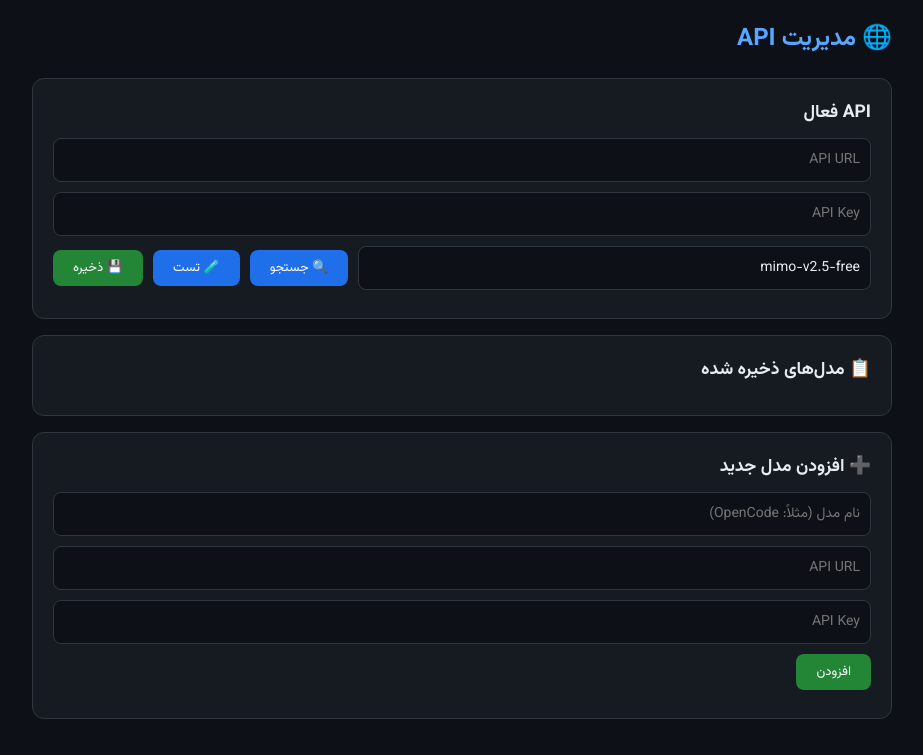
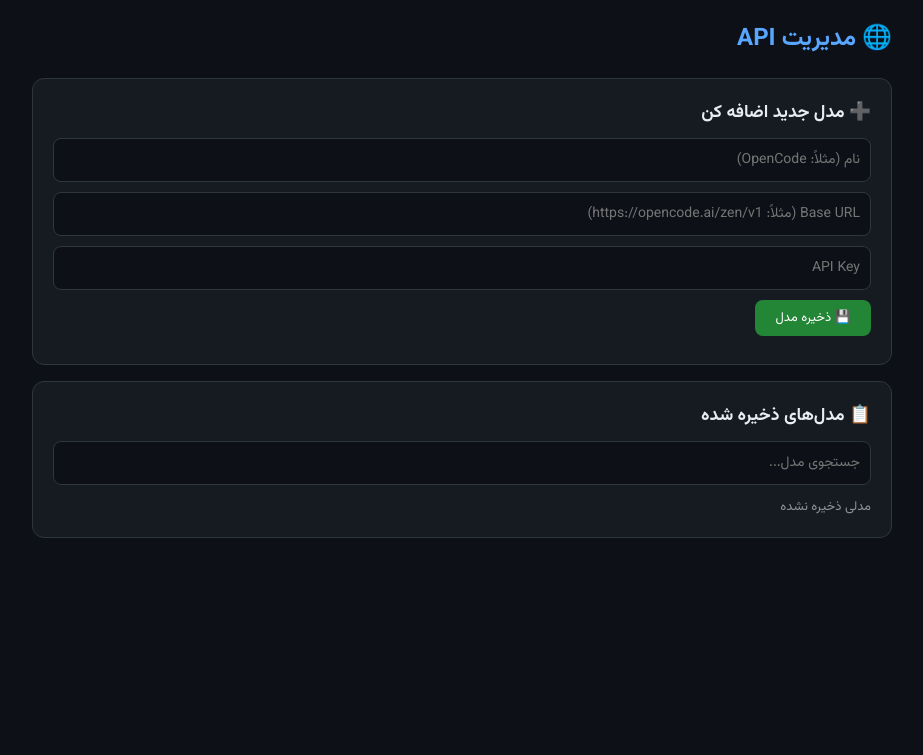
Before and after one commit to areniti/lazarus, a Flask app: page /admin/settings/api in a window 1280 px wide. Shown: the part 50-805 px from the top of the page, without its empty margins (178-1101 px from the left). After the commit the page ends 588 px from the top, so only its background shows below. Run offline with Flask 3, Linux system fonts and the light colour scheme; the visitor is signed in with stand-in values (Sample User, id 1); data that the repository does not hold is empty.

Commit message:
v5.5.3 - Simpler API page: one section, list with search/test/select

```diff
--- a/pyproject.toml
+++ b/pyproject.toml
@@ -4,7 +4,7 @@ build-backend = "setuptools.build_meta"
 
 [project]
 name = "lazarus-cms"
-version = "5.5.2"
+version = "5.5.3"
 description = "AI-Powered CMS with CPU-like Architecture"
 requires-python = ">=3.10"
 dependencies = [
--- a/src/lazarus/web/templates/api_settings.html
+++ b/src/lazarus/web/templates/api_settings.html
@@ -3,108 +3,99 @@
 {% block content %}
 <h1>🌐 مدیریت API</h1>
 
-<!-- API فعال -->
+<!-- فرم اضافه کردن -->
 <div class="card">
-    <h3>API فعال</h3>
-    <input type="text" id="api_url" value="{{ config.api.url }}" placeholder="API URL">
-    <input type="text" id="api_key" value="{{ config.api.key }}" placeholder="API Key">
-    <div class="row">
-        <input type="text" id="api_model" value="{{ config.api.model }}" placeholder="Model name" oninput="filterModels()">
-        <button class="btn btn-blue" onclick="fetchModels()">🔍 جستجو</button>
-        <button class="btn btn-blue" onclick="testModel()">🧪 تست</button>
-        <button class="btn" onclick="saveActiveApi()">💾 ذخیره</button>
-    </div>
-    <div id="search_results" style="background:#0d1117;border:1px solid #30363d;border-radius:8px;margin-top:8px;max-height:200px;overflow-y:auto;display:none;"></div>
-    <div id="status" class="mt-1"></div>
+    <h3>➕ مدل جدید اضافه کن</h3>
+    <input type="text" id="new_name" placeholder="نام (مثلاً: OpenCode)">
+    <input type="text" id="new_url" placeholder="Base URL (مثلاً: https://opencode.ai/zen/v1)">
+    <input type="text" id="new_key" placeholder="API Key">
+    <button class="btn" onclick="addModel()">💾 ذخیره مدل</button>
+    <div id="add_status" class="mt-1"></div>
 </div>
 
-<!-- مدل‌های ذخیره شده -->
+<!-- لیست مدل‌ها -->
 <div class="card">
     <h3>📋 مدل‌های ذخیره شده</h3>
+    <input type="text" id="search_box" placeholder="جستجوی مدل..." oninput="filterModels()" style="margin-bottom:12px;">
     <div id="models_list"></div>
-</div>
-
-<!-- افزودن مدل جدید -->
-<div class="card">
-    <h3>➕ افزودن مدل جدید</h3>
-    <input type="text" id="new_model_name" placeholder="نام مدل (مثلاً: OpenCode)">
-    <input type="text" id="new_model_url" placeholder="API URL">
-    <input type="text" id="new_model_key" placeholder="API Key">
-    <button class="btn" onclick="addModel()">افزودن</button>
-    <div id="add_status" class="mt-1"></div>
 </div>
 
 <script>
 let allModels = [];
 
-function fetchModels() {
-    const status = document.getElementById('status');
-    status.innerHTML = '⏳ در حال دریافت...';
-    fetch('/api/fetch-models', {method:'POST', headers:{'Content-Type':'application/json'},
-        body:JSON.stringify({api_url:document.getElementById('api_url').value, api_key:document.getElementById('api_key').value})})
+function loadModels() {
+    fetch('/api/models-list').then(r=>r.json()).then(d=>{
+        allModels = d.models || [];
+        renderModels(allModels);
+    });
+}
+
+function renderModels(models) {
+    const box = document.getElementById('models_list');
+    if (!models.length) {
+        box.innerHTML = '<p class="text-muted">مدلی ذخیره نشده</p>';
+        return;
+    }
+    box.innerHTML = models.map((m,i) => `
+        <div style="padding:12px;border-bottom:1px solid #30363d;display:flex;justify-content:space-between;align-items:center;">
+            <div>
+                <strong>${m.name}</strong><br>
+                <span class="text-muted">${m.url.substring(0,40)}...</span>
+            </div>
+            <div style="display:flex;gap:6px;">
+                <button class="btn btn-sm btn-blue" onclick="testModel('${i}')">🧪 تست</button>
+                <button class="btn btn-sm" onclick="selectModel(${i})">✅ انتخاب</button>
+                <button class="btn btn-sm btn-red" onclick="removeModel(${i})">🗑️</button>
+            </div>
+        </div>
+    `).join('');
+}
+
+function filterModels() {
+    const q = document.getElementById('search_box').value.toLowerCase();
+    const filtered = allModels.filter(m => m.name.toLowerCase().includes(q) || m.url.toLowerCase().includes(q));
+    renderModels(filtered);
+}
+
+function addModel() {
+    const name = document.getElementById('new_name').value;
+    const url = document.getElementById('new_url').value;
+    const key = document.getElementById('new_key').value;
+    const status = document.getElementById('add_status');
+    if (!name || !url || !key) { status.innerHTML = '<span class="error">همه فیلدها الزامیه</span>'; return; }
+    fetch('/api/add-model', {method:'POST', headers:{'Content-Type':'application/json'}, body:JSON.stringify({name, url, key})})
     .then(r=>r.json()).then(d=>{
-        if(d.models && d.models.length > 0) {
-            allModels = d.models;
-            document.getElementById('api_model').value = d.models[0];
-            status.innerHTML = '<span class="success">✅ ' + d.models.length + ' مدل پیدا شد</span>';
-            filterModels();
+        if (d.ok) {
+            status.innerHTML = '<span class="success">✅ ذخیره شد</span>';
+            document.getElementById('new_name').value = '';
+            document.getElementById('new_url').value = '';
+            document.getElementById('new_key').value = '';
+            loadModels();
         } else {
-            status.innerHTML = '<span class="error">❌ ' + (d.error||'خطا') + '</span>';
+            status.innerHTML = '<span class="error">❌ ' + d.error + '</span>';
         }
     });
 }
 
-function filterModels() {
-    const q = document.getElementById('api_model').value.toLowerCase();
-    const box = document.getElementById('search_results');
-    if (!q || allModels.length === 0) { box.style.display = 'none'; return; }
-    const matches = allModels.filter(m => m.toLowerCase().includes(q)).slice(0, 10);
-    if (matches.length === 0) { box.style.display = 'none'; return; }
-    box.innerHTML = matches.map(m => '<div style="padding:8px 12px;cursor:pointer;border-bottom:1px solid #30363d;" onclick="selectModel(\\''+m+'\\')">'+m+'</div>').join('');
-    box.style.display = 'block';
-}
-
-function selectModel(m) {
-    document.getElementById('api_model').value = m;
-    document.getElementById('search_results').style.display = 'none';
-}
-
-function testModel() {
-    const status = document.getElementById('status');
+function testModel(i) {
+    const m = allModels[i];
+    if (!m) return;
+    const url = document.getElementById('new_url').value || m.url;
+    const key = document.getElementById('new_key').value || m.key;
+    const status = document.getElementById('add_status');
     status.innerHTML = '⏳ تست...';
-    fetch('/api/test-model', {method:'POST', headers:{'Content-Type':'application/json'},
-        body:JSON.stringify({api_url:document.getElementById('api_url').value, api_key:document.getElementById('api_key').value, model:document.getElementById('api_model').value})})
+    fetch('/api/test-model', {method:'POST', headers:{'Content-Type':'application/json'}, body:JSON.stringify({api_url:m.url, api_key:m.key, model:m.name})})
     .then(r=>r.json()).then(d=>{
-        if(d.ok) status.innerHTML = '<span class="success">✅ ' + d.response + '</span>';
-        else status.innerHTML = '<span class="error">❌ ' + d.error + '</span>';
+        status.innerHTML = d.ok ? '<span class="success">✅ ' + d.response + '</span>' : '<span class="error">❌ ' + d.error + '</span>';
     });
 }
 
-function saveActiveApi() {
-    fetch('/api/save-api', {method:'POST', headers:{'Content-Type':'application/json'},
-        body:JSON.stringify({api_url:document.getElementById('api_url').value, api_key:document.getElementById('api_key').value, api_model:document.getElementById('api_model').value})})
+function selectModel(i) {
+    const m = allModels[i];
+    if (!m) return;
+    fetch('/api/save-api', {method:'POST', headers:{'Content-Type':'application/json'}, body:JSON.stringify({api_url:m.url, api_key:m.key, api_model:m.name})})
     .then(r=>r.json()).then(d=>{
-        document.getElementById('status').innerHTML = d.ok ? '<span class="success">✅ ذخیره شد</span>' : '<span class="error">❌ ' + d.error + '</span>';
-    });
-}
-
-function addModel() {
-    const name = document.getElementById('new_model_name').value;
-    const url = document.getElementById('new_model_url').value;
-    const key = document.getElementById('new_model_key').value;
-    const status = document.getElementById('add_status');
-    if (!name || !url || !key) { status.innerHTML = '<span class="error">همه فیلدها الزامی است</span>'; return; }
-    fetch('/api/add-model', {method:'POST', headers:{'Content-Type':'application/json'}, body:JSON.stringify({name, url, key})})
-    .then(r=>r.json()).then(d=>{
-        if(d.ok) {
-            status.innerHTML = '<span class="success">✅ اضافه شد</span>';
-            document.getElementById('new_model_name').value = '';
-            document.getElementById('new_model_url').value = '';
-            document.getElementById('new_model_key').value = '';
-            loadModels();
-        } else {
-            status.innerHTML = '<span class="error">❌ ' + d.error + '</span>';
-        }
+        document.getElementById('add_status').innerHTML = d.ok ? '<span class="success">✅ مدل فعال شد: ' + m.name + '</span>' : '<span class="error">❌ ' + d.error + '</span>';
     });
 }
 
@@ -113,23 +104,6 @@ function removeModel(i) {
     .then(r=>r.json()).then(()=>loadModels());
 }
 
-function selectSaved(url, key, model) {
-    document.getElementById('api_url').value = url;
-    document.getElementById('api_key').value = key;
-    document.getElementById('api_model').value = model;
-}
-
-function loadModels() {
-    fetch('/api/models-list').then(r=>r.json()).then(d=>{
-        const box = document.getElementById('models_list');
-        if (!d.models || d.models.length === 0) {
-            box.innerHTML = '<p class="text-muted">مدلی ذخیره نشده</p>';
-            return;
-        }
-        box.innerHTML = d.models.map((m,i) => '<div style="display:flex;justify-content:space-between;padding:8px 0;border-bottom:1px solid #30363d;align-items:center;"><div><strong>'+m.name+'</strong><br><span class="text-muted">'+m.url.substring(0,30)+'...</span></div><div class="row"><button class="btn btn-sm btn-blue" onclick="selectSaved(\\''+m.url+'\\',\\''+m.key+'\\',\\''+m.name+'\\')">انتخاب</button><button class="btn btn-sm btn-red" onclick="removeModel('+i+')">حذف</button></div></div>').join('');
-    });
-}
-
 loadModels();
 </script>
 {% endblock %}
```
Also changed, not shown: 5 other files.
